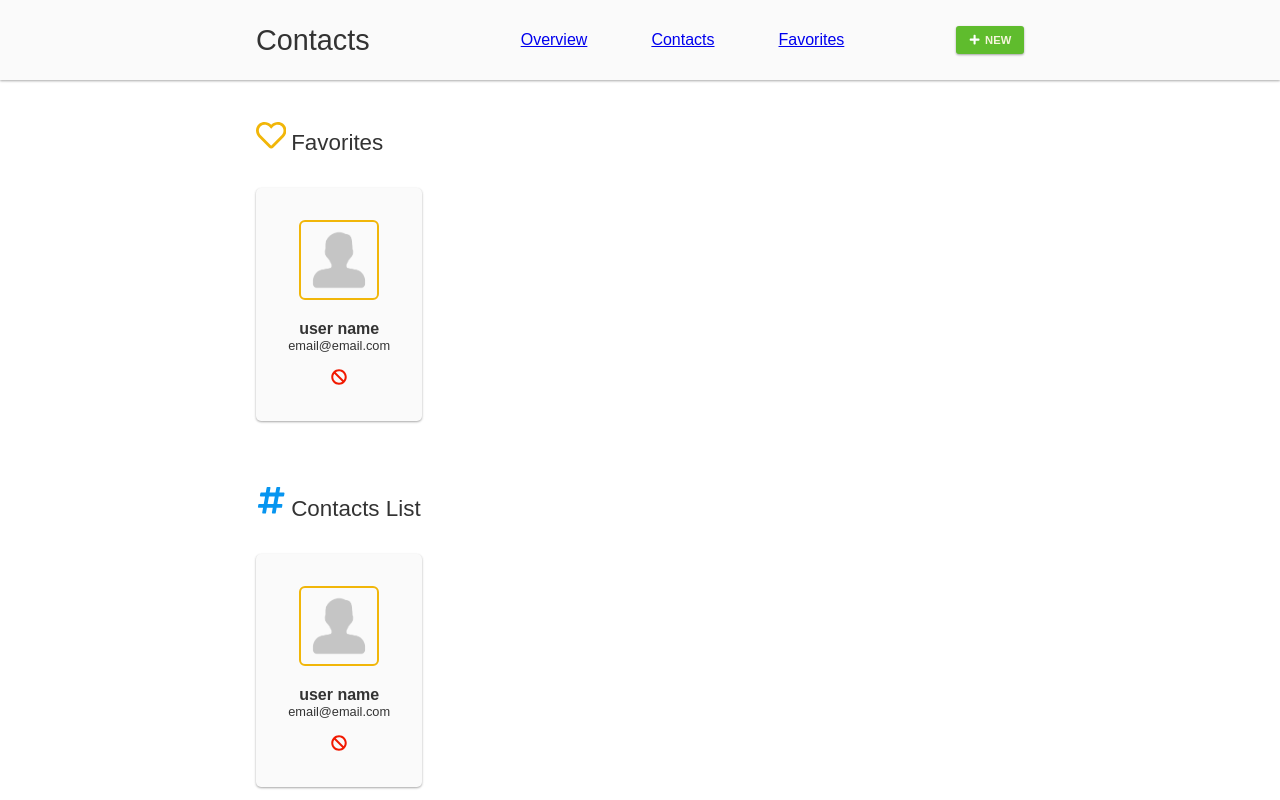
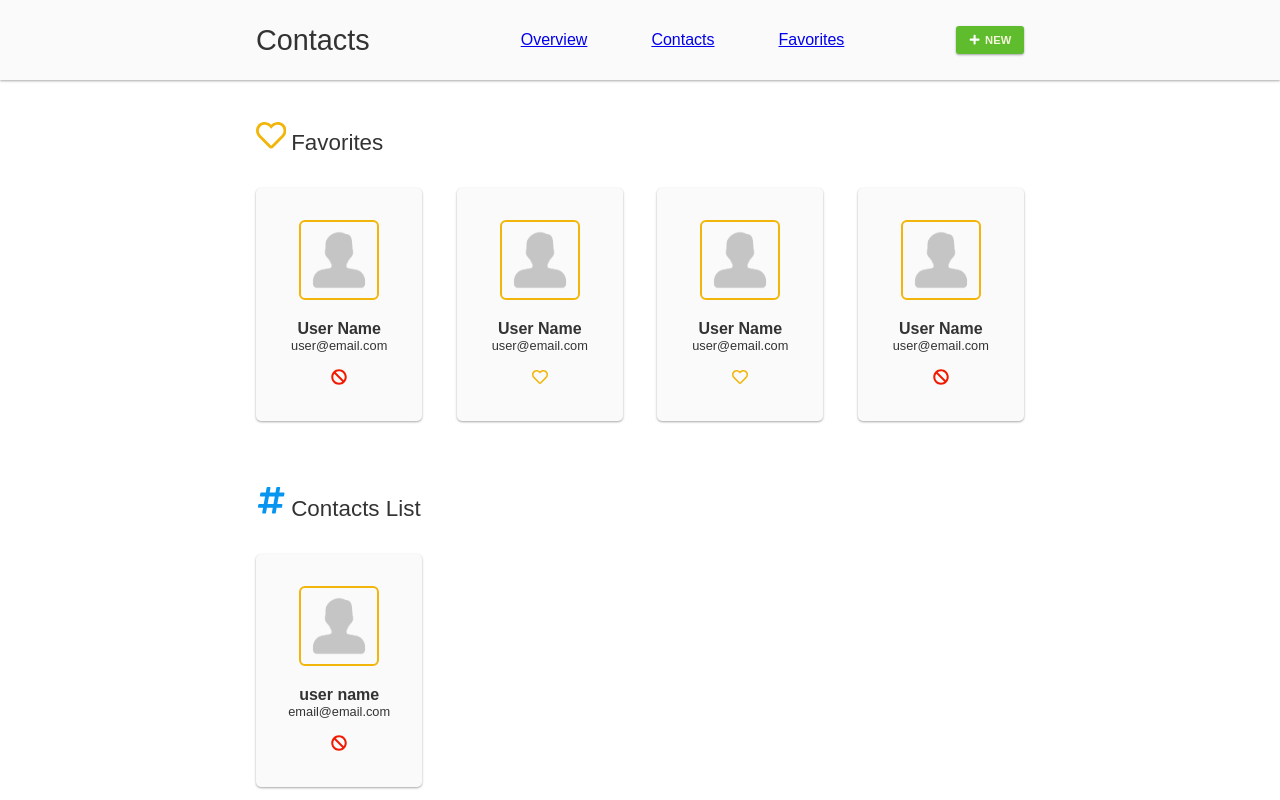
Before and after one commit to laurabschell/contacts, a React (Create React App) app: page /favorites in a window 1280 px wide. Built offline with nearby package versions, Linux system fonts and the light colour scheme.

Commit message:
last commit

```diff
--- a/src/components/Card.jsx
+++ b/src/components/Card.jsx
@@ -1,8 +1,7 @@
 import React from 'react'
 import styled from 'styled-components'
-import UserImg from '../assets/user.png'
 import { Colors } from './styling-variables'
-import { FaBan } from 'react-icons/fa'
+import { FaRegHeart, FaBan } from 'react-icons/fa'
 
 const CardContainer = styled.div`
     background-color: ${Colors.navbarBgColor};
@@ -27,15 +26,22 @@ const CardText = styled.div`
     font-weight: 100;
 `
 
-function Card() {
+function renderFav(fav) {
+    if(fav === true) {
+        return <FaBan style={{color: Colors.trashColor}} />
+    }
+    return <FaRegHeart style={{color: Colors.heartColor}} />
+}
+
+function Card(props) {
     return (
         <CardContainer>
-            <ImgCard src={UserImg}/>
+            <ImgCard src={props.UserImg}/>
             <CardText>
-                <h4>user name</h4>
-                <p style={{fontSize: '.8rem'}}>email@email.com</p>
+                <h4>{props.UserName}</h4>
+                <p style={{fontSize: '.8rem'}}>{props.UserEmail}</p>
             </CardText>
-            <FaBan style={{color: Colors.trashColor}} />
+            <div>{renderFav(props.fav)}</div>
         </CardContainer>
     )
 }
--- a/src/components/CardDisplay.jsx
+++ b/src/components/CardDisplay.jsx
@@ -1,6 +1,7 @@
 import React from 'react'
 import styled from 'styled-components'
 import Card from './Card'
+import userImg from '../assets/user.png'
 
 const CardListStyles = styled.div`
     display: flex;
@@ -10,7 +11,30 @@ const CardListStyles = styled.div`
 function CardDisplay() {
     return (
         <CardListStyles>
-            <Card />
+            <Card
+                UserImg={userImg}
+                UserName="User Name"
+                UserEmail="user@email.com"
+                fav={true}
+                />
+            <Card
+                UserImg={userImg}
+                UserName="User Name"
+                UserEmail="user@email.com"
+                fav={false}
+                />
+            <Card
+                UserImg={userImg}
+                UserName="User Name"
+                UserEmail="user@email.com"
+                fav={false}
+                />
+            <Card
+                UserImg={userImg}
+                UserName="User Name"
+                UserEmail="user@email.com"
+                fav={true}
+                />
         </CardListStyles>
     )
 }
```
Also changed, not shown: src/components/IconButton.jsx (added, +11 -0 lines).
